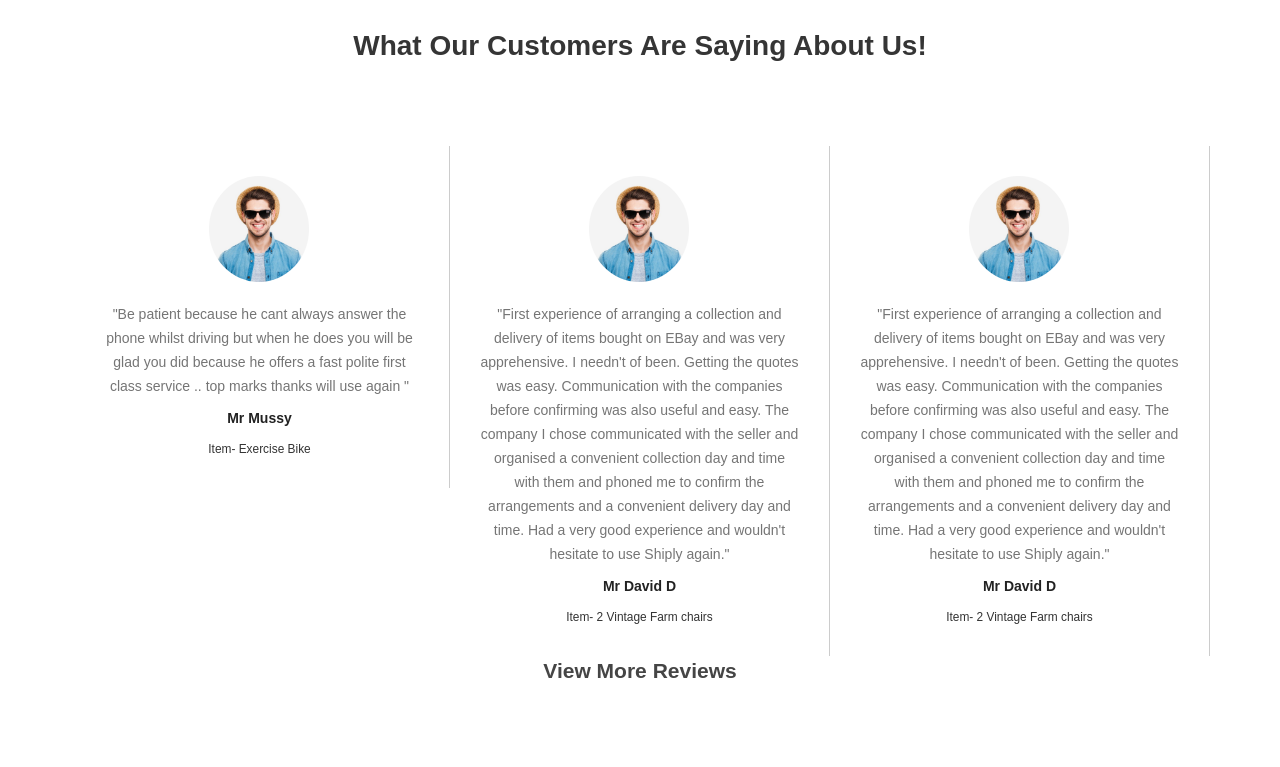
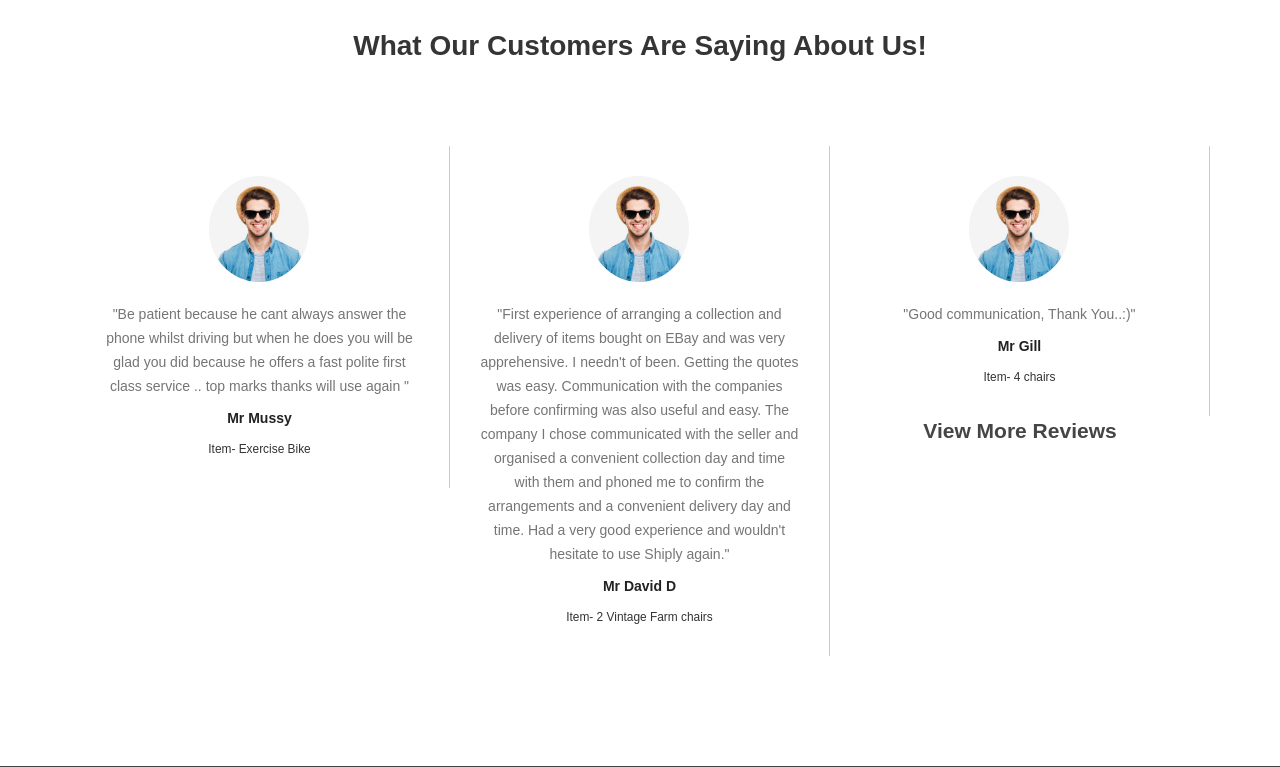
Before and after one commit to AsusLogistics/website, a Django app: page / in a window 1280 px wide. Shown: the part 3561-4328 px from the top of the page. Run offline with Django 3.2, Linux system fonts and the light colour scheme; some libraries are stand-ins or nearby versions; some web fonts are replaced.

Commit message:
small update

```diff
--- a/AsusLogistic/templates/Homepage.html
+++ b/AsusLogistic/templates/Homepage.html
@@ -365,9 +365,9 @@
         </li>
         <li>
           <img src="{% static 'media/images/happy_guy1.jpg' %}" class="wpx-100 img-round mgb-20" title="" alt="" data-edit="false" data-editor="field" data-field="src[Image Path]; title[Image Title]; alt[Image Alternate Text]">
-          <p class="fs-110 font-cond-l" contenteditable="false">"First experience of arranging a collection and delivery of items bought on EBay and was very apprehensive. I needn't of been. Getting the quotes was easy. Communication with the companies before confirming was also useful and easy. The company I chose communicated with the seller and organised a convenient collection day and time with them and phoned me to confirm the arrangements and a convenient delivery day and time. Had a very good experience and wouldn't hesitate to use Shiply again."</p>
-          <h5 class="font-cond mgb-5 fg-text-d fs-130" contenteditable="false">Mr David D </h5>
-          <small class="font-cond case-u lts-sm fs-80 fg-text-l" contenteditable="false">Item- 2 Vintage Farm chairs</small>
+          <p class="fs-110 font-cond-l" contenteditable="false">"Good communication, Thank You..:)"</p>
+          <h5 class="font-cond mgb-5 fg-text-d fs-130" contenteditable="false">Mr Gill </h5>
+          <small class="font-cond case-u lts-sm fs-80 fg-text-l" contenteditable="false">Item- 4 chairs</small>
         </li>
 
       </ul>
```
